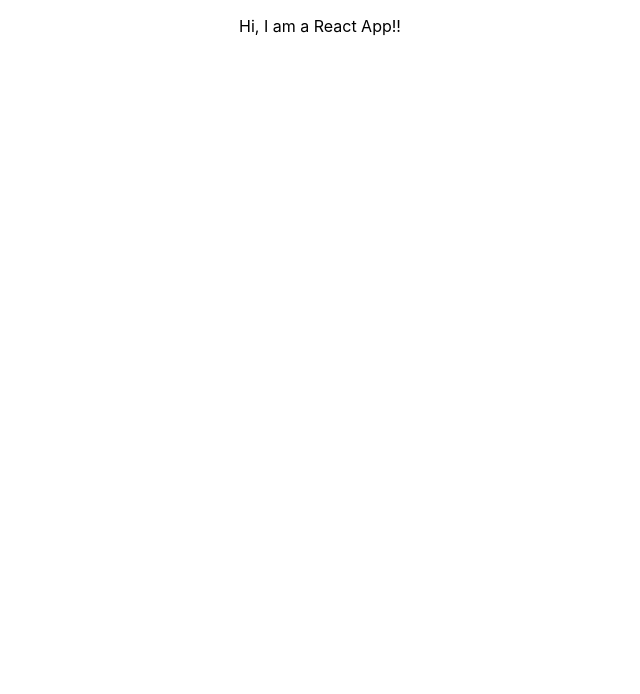
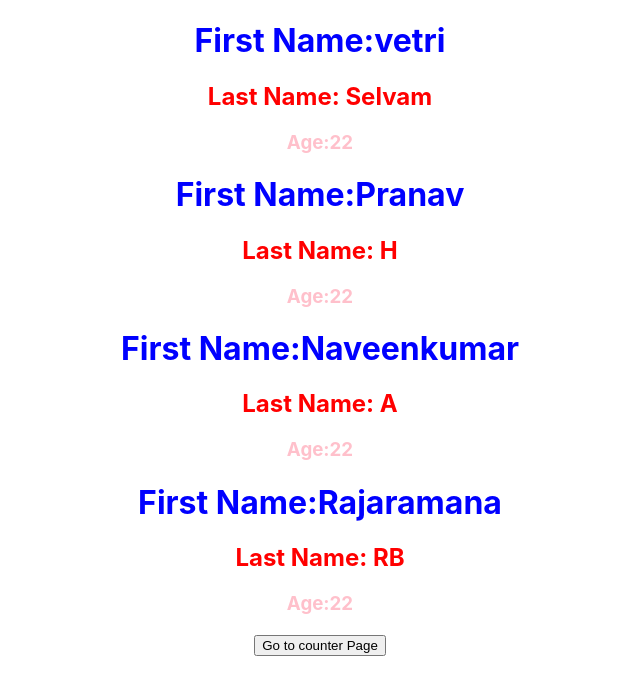
Before and after one commit to vetri-selvam/first_react_project, a React (Create React App) app: page / in a window 1280 px wide. Shown: the top 694 px of the page, without its empty margins (320-960 px from the left). Built offline with nearby package versions, Linux system fonts and the light colour scheme.

Commit message:
Refactor App.js to add React Router and update content

```diff
--- a/package.json
+++ b/package.json
@@ -8,6 +8,7 @@
     "@testing-library/user-event": "^13.5.0",
     "react": "^18.3.1",
     "react-dom": "^18.3.1",
+    "react-router-dom": "^6.26.2",
     "react-scripts": "5.0.1",
     "web-vitals": "^2.1.4"
   },
--- a/src/App.js
+++ b/src/App.js
@@ -1,11 +1,21 @@
-import './App.css';
+import React from 'react';
+import { BrowserRouter, Routes, Route, Outlet } from 'react-router-dom';
+import Props from './pages/props';
+import Counter from './pages/counter';
 
-function App() {
+const App = () => {
   return (
-    <div className="App">
-      <p>Hi, I am a React App!!</p>
-    </div>
+    <BrowserRouter>
+      <div>
+        <Routes>
+          <Route path="/" element={<Outlet />}>
+            <Route index element={<Props />} />
+            <Route path="/counter" element={<Counter />} />
+          </Route>
+        </Routes>
+      </div>
+    </BrowserRouter>
   );
-}
+};
 
 export default App;
--- /dev/null
+++ b/src/pages/counter.js
@@ -0,0 +1,23 @@
+import React from 'react';
+import '../App.css';
+import {useState, useEffect} from 'react';
+
+
+const Counter = () => {
+  const [count, setCount] = useState(100);
+
+  useEffect(() =>{
+    // setCount(100);
+    alert(`Change to ${count}`);
+  },[count]);
+
+  return (
+    <div className='App'>
+      <button onClick={() => setCount( (prevCount) => prevCount+1) }>U</button>
+        <h1>{count}</h1>
+      <button onClick={() => setCount( (prevCount) => prevCount-1) }>D</button>
+    </div>
+  )
+}
+
+export default Counter;
--- /dev/null
+++ b/src/pages/props.js
@@ -0,0 +1,33 @@
+import React from 'react';
+import '../App.css';
+import { useState } from 'react';
+import { useNavigate } from 'react-router-dom';
+
+const Person = (props)=> {
+  return(
+    <>
+      <h1 style={{ color: 'blue'}}>First Name:{props.name}</h1>
+      <h2 style={{color:'red'}}>Last Name: {props.lastName}</h2>
+      <h3 style={{color:'pink'}}>Age:{props.age}</h3>
+    </>
+  )
+}
+
+const Props = () => {
+  const navigate = useNavigate();
+
+  const goToUseStatePage = () => {
+    navigate('/counter');
+  };
+
+  return (
+    <div className="App">
+      <Person name="vetri" lastName="Selvam" age={22} />
+      <Person name="Pranav" lastName="H" age={22} />
+      <Person name="Naveenkumar" lastName="A" age={22} />
+      <Person name="Rajaramana" lastName="RB" age={22} />
+      <button onClick={goToUseStatePage}>Go to counter Page</button>
+    </div>
+  );
+}
+export default Props;
```
Also changed, not shown: src/index.js (+8 -2 lines), 1 other file (tests, documents, lock files or other folders).
